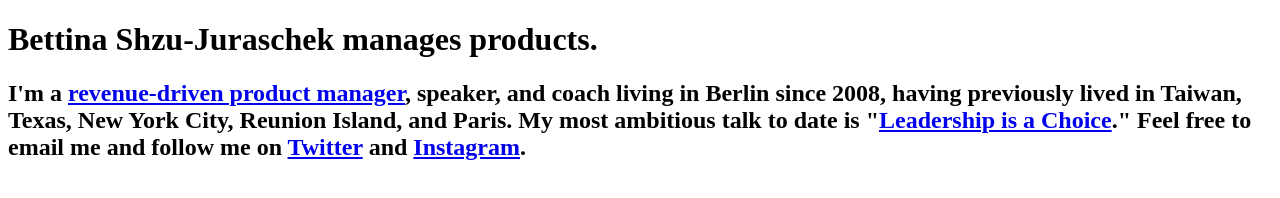
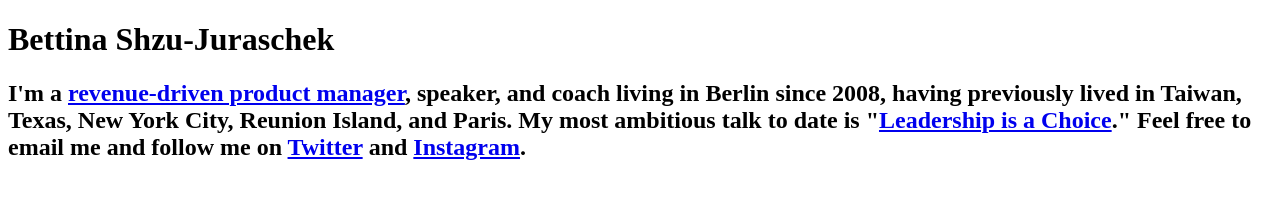
Before and after one commit to thatbettina/thatbettina.github.io, a plain HTML site: page index.html in a window 1280 px wide. Drawn offline with Linux system fonts and the light colour scheme.

Commit message:
Update index.html

```diff
--- a/index.html
+++ b/index.html
@@ -5,7 +5,7 @@
     <title>That Bettina is Bettina Shzu-Juraschek</title>
   </head>
   <body>
-    <h1>Bettina Shzu-Juraschek manages products.</h1>
+    <h1>Bettina Shzu-Juraschek</h1>
     <h2>I'm a <a href="https://de.linkedin.com/in/bettinashzu" title="Bettina Shzu-Juraschek">revenue-driven product manager</a>, speaker, and coach living in Berlin since 2008, having previously lived in Taiwan, Texas, New York City, Reunion Island, and Paris. My most ambitious talk to date is "<a href="https://vimeo.com/163568938" title="Leadership is a choice">Leadership is a Choice</a>." Feel free to email me and follow me on <a href="https://twitter.com/thatbettina">Twitter</a> and <a href="https://www.instagram.com/thatbettina/">Instagram</a>.</h2>
     <!-- put all the content here! -->
   </body>
```
